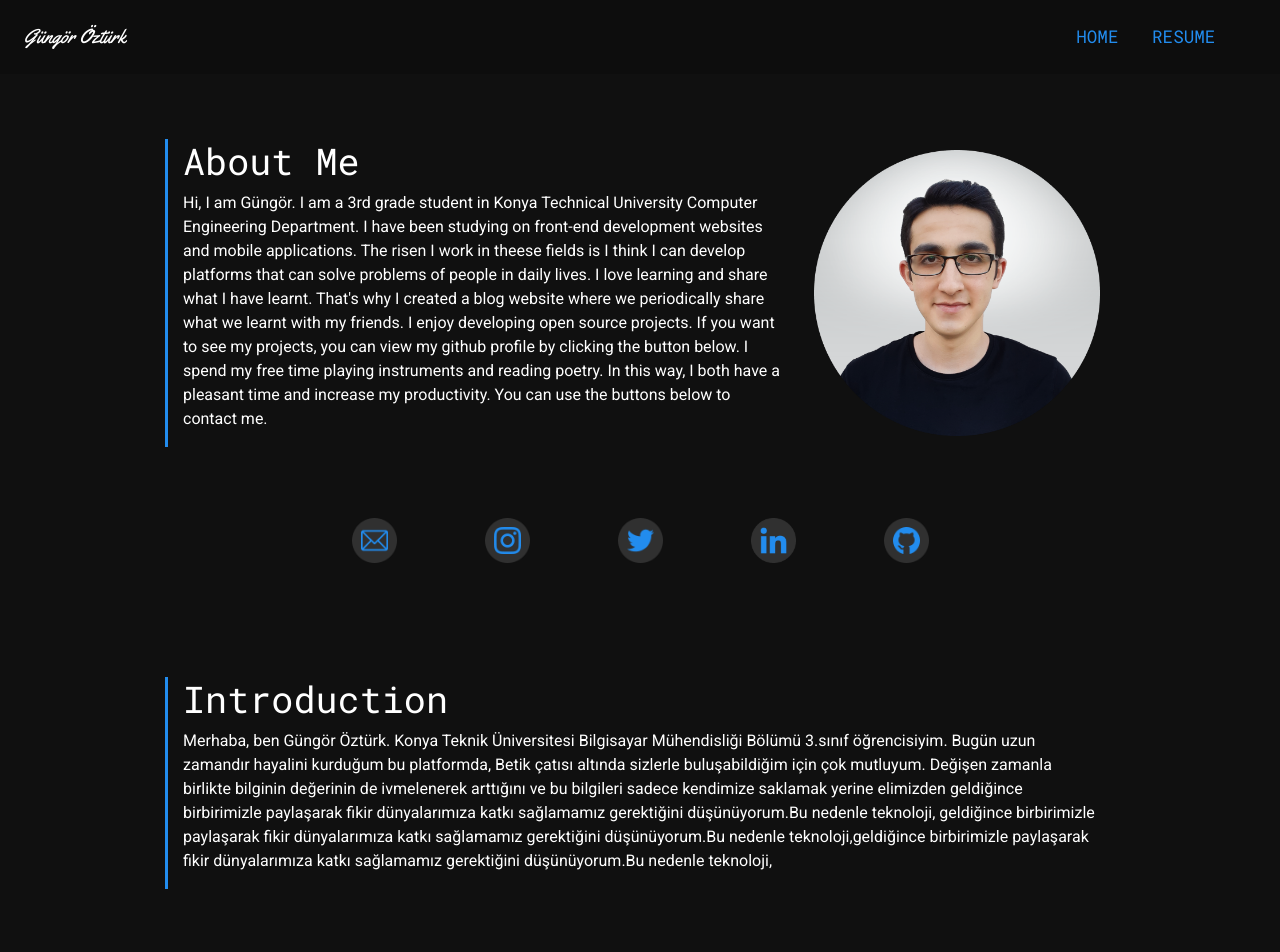
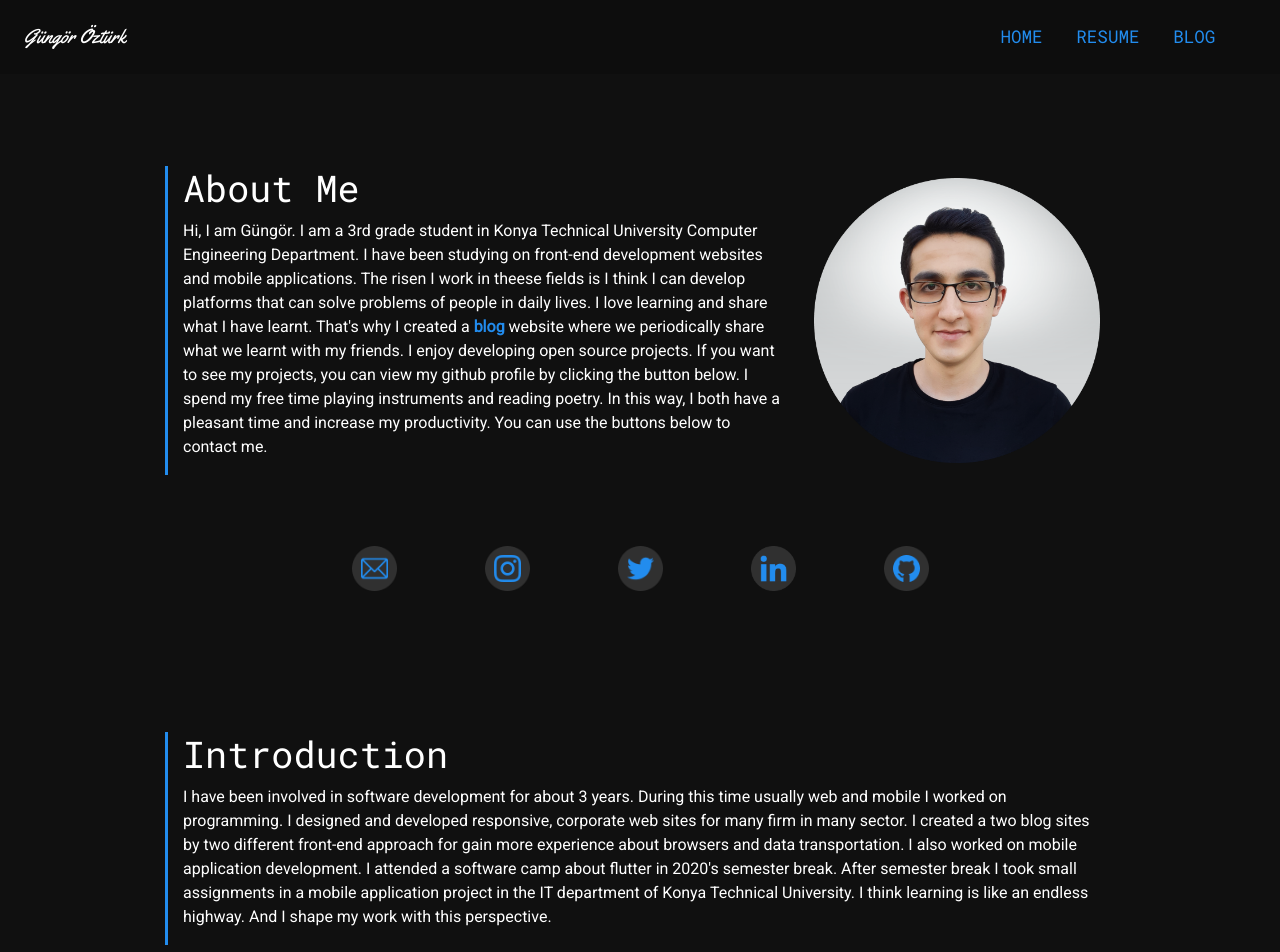
Before and after one commit to gngrozturk/Personal-Site, a Next.js app: page / in a window 1280 px wide. Shown: the top 952 px of the page. Built offline with nearby package versions, Linux system fonts and the light colour scheme.

Commit message:
content added

```diff
--- a/components/home.js
+++ b/components/home.js
@@ -20,13 +20,20 @@ function Home() {
                   applications. The risen I work in theese fields is I think I
                   can develop platforms that can solve problems of people in
                   daily lives. I love learning and share what I have learnt.
-                  That's why I created a blog website where we periodically
-                  share what we learnt with my friends. I enjoy developing open
-                  source projects. If you want to see my projects, you can view
-                  my github profile by clicking the button below. I spend my
-                  free time playing instruments and reading poetry. In this way,
-                  I both have a pleasant time and increase my productivity. You
-                  can use the buttons below to contact me.
+                  That's why I created a{" "}
+                  <span className={styles.blogLink}>
+                    {" "}
+                    <Link href="https://www.betikblog.com/">
+                      <a target="_blank">blog</a>
+                    </Link>{" "}
+                  </span>{" "}
+                  website where we periodically share what we learnt with my
+                  friends. I enjoy developing open source projects. If you want
+                  to see my projects, you can view my github profile by clicking
+                  the button below. I spend my free time playing instruments and
+                  reading poetry. In this way, I both have a pleasant time and
+                  increase my productivity. You can use the buttons below to
+                  contact me.
                 </p>
               </Col>
 
--- a/components/home.module.css
+++ b/components/home.module.css
@@ -5,8 +5,16 @@
 
 .about {
   border-left: 3px solid #228cee;
-  margin-top: 7%;
+  margin-top: 10%;
   align-items: center;
+}
+
+.blogLink {
+  font-weight: bold;
+}
+
+.blogLink :hover {
+  color: #228cee;
 }
 
 @media screen and (max-width: 768px) {
--- a/components/navigation.js
+++ b/components/navigation.js
@@ -12,7 +12,7 @@ function Navigation() {
         className={styles.navigation}
         variant="neon"
       >
-        <Navbar.Brand className={styles.logo} href="#home">
+        <Navbar.Brand className={styles.logo} href="/">
           Güngör Öztürk
         </Navbar.Brand>
         <Navbar.Toggle
@@ -28,6 +28,9 @@ function Navigation() {
               <Nav.Link className={styles.links} href="#resume">
                 RESUME
               </Nav.Link>
+               <Nav.Link className={styles.links} target="_blank" href="https://www.betikblog.com/gungorozturk">
+                BLOG
+              </Nav.Link>
             </Nav>
           </Navbar.Collapse>
         </Container>
--- a/components/resumeIntro.js
+++ b/components/resumeIntro.js
@@ -15,19 +15,18 @@ function Resume() {
               <Col lg={12}>
                 <h2>Introduction</h2>
                 <p>
-                  Merhaba, ben Güngör Öztürk. Konya Teknik Üniversitesi
-                  Bilgisayar Mühendisliği Bölümü 3.sınıf öğrencisiyim. Bugün
-                  uzun zamandır hayalini kurduğum bu platformda, Betik çatısı
-                  altında sizlerle buluşabildiğim için çok mutluyum. Değişen
-                  zamanla birlikte bilginin değerinin de ivmelenerek arttığını
-                  ve bu bilgileri sadece kendimize saklamak yerine elimizden
-                  geldiğince birbirimizle paylaşarak fikir dünyalarımıza katkı
-                  sağlamamız gerektiğini düşünüyorum.Bu nedenle teknoloji,
-                  geldiğince birbirimizle paylaşarak fikir dünyalarımıza katkı
-                  sağlamamız gerektiğini düşünüyorum.Bu nedenle
-                  teknoloji,geldiğince birbirimizle paylaşarak fikir
-                  dünyalarımıza katkı sağlamamız gerektiğini düşünüyorum.Bu
-                  nedenle teknoloji,
+                  I have been involved in software development for about 3
+                  years. During this time usually web and mobile I worked on
+                  programming. I designed and developed responsive, corporate
+                  web sites for many firm in many sector. I created a two blog
+                  sites by two different front-end approach for gain more
+                  experience about browsers and data transportation. I also
+                  worked on mobile application development. I attended a
+                  software camp about flutter in 2020's semester break. After
+                  semester break I took small assignments in a mobile
+                  application project in the IT department of Konya Technical
+                  University. I think learning is like an endless highway. And I
+                  shape my work with this perspective.
                 </p>
               </Col>
             </Row>
--- a/components/skills.js
+++ b/components/skills.js
@@ -13,7 +13,7 @@ function Skills() {
           <Col lg={10}>
             <Row className={styles.about}>
               <Col lg={10}>
-                <h2>Yeterlilikler</h2>
+                <h2>My Skills</h2>
               </Col>
             </Row>
 
--- a/components/skills.module.css
+++ b/components/skills.module.css
@@ -6,11 +6,12 @@
 .about {
   border-left: 3px solid #228cee;
   margin-top: 7%;
+  margin-bottom: 5%;
   align-items: center;
 }
 
 .skill {
-  margin-top: 5%;
+  margin-top: 7%;
   align-items: center;
   justify-content: center;
 }
--- a/pages/index.js
+++ b/pages/index.js
@@ -15,6 +15,9 @@ function HomePage() {
       </style>
       <Head>
         <title>Güngör Öztürk</title>
+
+        <link rel="shortcut icon" href="/favicon.ico" />
+
         <meta name="description" content="Kişisel web sitem" />
 
         <link rel="preconnect" href="https://fonts.gstatic.com" />
--- a/styles/global.js
+++ b/styles/global.js
@@ -10,7 +10,13 @@ export default css.global`
 
   a {
     text-decoration: none;
+    color: #228cee;
   }
+
+  a:hover {
+    text-decoration: none;
+  }
+
   h2 {
     font-family: "Roboto Mono", monospace;
     font-size: 2.3em;
```
Also changed, not shown: 1 other file (tests, documents, lock files or other folders).
